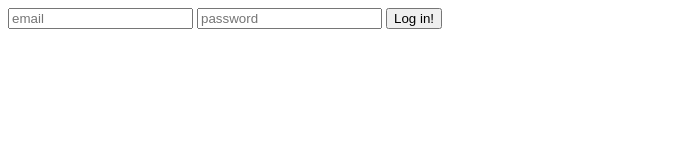
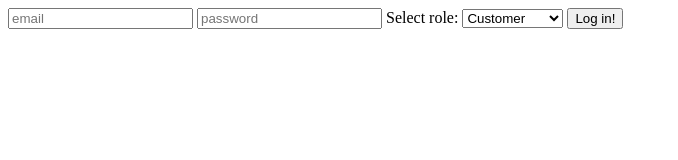
Before and after one commit to leon1555/S3sprint2, a website: page Part_1/login.html in a window 1280 px wide. Shown: the whole page, without its empty margins (0-678 px from the left). Drawn offline with Linux system fonts and the light colour scheme.

Commit message:
moved users table to sprint2 database. Added dropdown menu to login.

```diff
--- a/Part_1/index.js
+++ b/Part_1/index.js
@@ -7,7 +7,7 @@ const bcrypt = require("bcrypt");
 const pool = new pg.Pool({
   user: "me",
   host: "localhost",
-  database: "sprint1",
+  database: "sprint2",
   password: "password",
   port: 5432,
 });
--- a/Part_1/login.html
+++ b/Part_1/login.html
@@ -10,6 +10,12 @@
     <form method="POST" action='/login'>
         <input type='text' name='email' placeholder='email'/>
         <input type='password' name='password' placeholder='password'/>
+        <label for="roles">Select role:</label>
+        <select name="roles" id="roles">
+            <option value="customer">Customer</option>
+            <option value="super-user">Super User</option>
+            <option value="administrator">Administrator</option>
+        </select>
         <button type='submit'>Log in!</button>
     </form>
 
```
